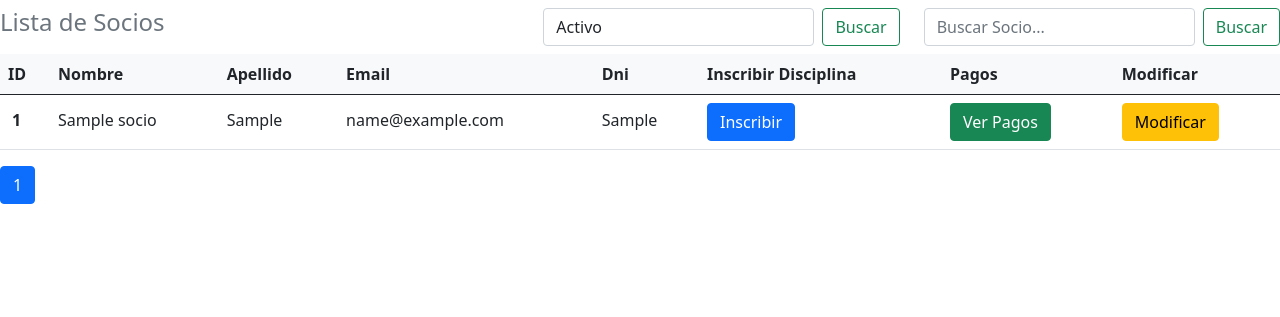
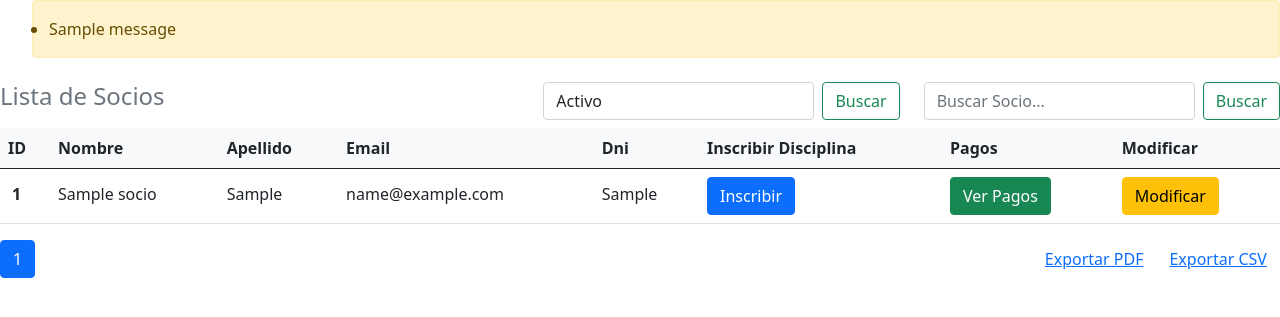
Before and after one commit to Juan-Cruz-GH/Proyecto-de-Software-UNLP, a Flask app: page /socios/ in a window 1280 px wide. Shown: the part 56-373 px from the top of the page. Run offline with Flask 2, Linux system fonts and the light colour scheme; tables that the repository leaves empty hold one stand-in row (values such as "Sample post"); one stand-in notice (Sample message) is shown.

Commit message:
Se agregaron las validaciones para los form de socios y las exportaciones de socios a PDF y CSV

```diff
--- a/admin/pyproject.toml
+++ b/admin/pyproject.toml
@@ -11,6 +11,7 @@ python = "^3.8"
 Flask = "^2.2.2"
 psycopg2-binary = "^2.9.3"
 Flask-SQLAlchemy = "^2.5.1"
+fpdf = "^1.7.2"
 
 
 [build-system]
--- a/admin/src/core/socios/__init__.py
+++ b/admin/src/core/socios/__init__.py
@@ -1,5 +1,16 @@
+import re
 from src.core.socios.socios import Socio
 from src.core.db import db
+
+def todos_los_socios():
+    '''Retorna todos los socios en una lista de diccionarios'''
+    data_socios = []
+    for socio in Socio.query.all():
+        row = socio.__dict__
+        row.pop("_sa_instance_state")
+        row.pop("inserted_at")
+        data_socios.append(row)
+    return data_socios
 
 def listar_socios(page, apellido=None, tipo=None):
     '''Esta funcion devuelve todos los socios de forma paginada segun la configuracion
@@ -69,3 +80,17 @@ def validar_datos_existentes(dni, email, accion, id=None):
             return False, "El Email ya esta cargado en el sistema."
         else:
             return True, "Ambos son validos"
+
+def validar_inputs(data):
+    '''Esta funcion valida que los inputs sean del tipo correcto.'''
+    regex_email = '^[a-z0-9]+[\._]?[a-z0-9]+[@]\w+[.]\w{2,3}$'
+    if not(data["nombre"] != '' and data["apellido"] != '' and data["email"] != '' and data["tipo_documento"] != '' and data["dni"] != '' and data["genero"] != '' and data["direccion"] != '' and data["genero"] != ''):
+        return False, "Todos los datos deben estar completos"
+    elif not (data["dni"].isdigit() and data["telefono"].isdigit()):
+        return False, "El telefono y dni deben ser solo numeros, sin guiones ni puntos."
+    elif not(re.fullmatch(r"[A-Za-z ]{1,50}", data["nombre"]) and re.fullmatch(r"[A-Za-z ]{1,50}", data["apellido"])):
+        return False, "El nombre o apellido son incorrectos."
+    elif not(re.search(regex_email,data["email"])):
+        return False, "El email debe ser valido"
+    else:
+        return True, "Inputs Validos"
--- a/admin/src/web/controllers/socios.py
+++ b/admin/src/web/controllers/socios.py
@@ -1,6 +1,9 @@
+import csv
+from datetime import datetime
 from flask import Blueprint, render_template, request, redirect, flash
 from src.core import socios
 from src.core import pagos
+from src.utils import PDF
 
 socio_blueprint = Blueprint("socios", __name__, url_prefix="/socios")
 
@@ -40,7 +43,11 @@ def socio_add():
         "telefono": request.form.get("telefono"),
     }
     validacion, mensaje = socios.validar_datos_existentes(data_socio["dni"], data_socio["email"], "alta")
+    validacion_inputs, mensaje = socios.validar_inputs(data_socio)
     if(validacion == False):
+        flash(mensaje)
+        return redirect("/socios/alta-socio")
+    elif(not validacion_inputs):
         flash(mensaje)
         return redirect("/socios/alta-socio")
     else:
@@ -63,8 +70,12 @@ def socio_update():
         "direccion": request.form.get("direccion"),
         "telefono": request.form.get("telefono"),
     }
-    validacion, mensaje = socios.validar_datos_existentes(data_socio["dni"], data_socio["email"], "modificacion", data_socio["id"])
-    if(validacion == False):
+    validacion_datos_existentes, mensaje = socios.validar_datos_existentes(data_socio["dni"], data_socio["email"], "modificacion", data_socio["id"])
+    validacion_inputs, mensaje = socios.validar_inputs(data_socio)
+    if(not validacion_datos_existentes):
+        flash(mensaje)
+        return redirect("/socios/" + data_socio["id"])
+    elif(not validacion_inputs):
         flash(mensaje)
         return redirect("/socios/" + data_socio["id"])
     else:
@@ -76,3 +87,43 @@ def socio_delete(id):
     '''Esta funcion llama al metodo correspondiente para eliminar un socio.'''
     socio = socios.eliminar_socio(id)
     return redirect("/socios")
+
+@socio_blueprint.route("/exportar-csv")
+def exportar_csv():
+    data_socios = socios.todos_los_socios()
+    headers = ['id', 'apellido', 'activo', 'dni', 'genero', 'telefono', 'nombre', 'email', 'tipo_documento', 'direccion']
+    with open('socios.csv', 'w') as f:
+        writer = csv.DictWriter(f, fieldnames=headers)
+        writer.writeheader()
+        writer.writerows(data_socios)
+    return redirect('/socios')
+
+@socio_blueprint.route("/exportar-pdf")
+def exportar_pdf():
+    data_socios = socios.todos_los_socios()
+    pdf = PDF()
+    pdf.add_page()
+    pdf.alias_nb_pages()
+    pdf.set_font('Arial', 'B', 16)
+    pdf.cell(40, 20, f'{datetime.now().date()}')
+    pdf.set_font('Arial', 'B', 12)
+    y_height = 5
+    pdf.set_xy(0, 50)
+    pdf.cell(15)
+    pdf.cell(30, y_height, 'Nombre', border=1)
+    pdf.cell(30, y_height, 'Apellido', border=1)
+    pdf.cell(25, y_height, 'Dni', border=1)
+    pdf.cell(25, y_height, 'Telefono', border=1)
+    pdf.cell(30, y_height, 'Genero', border=1)
+    pdf.cell(40, y_height, 'Direccion', border=1, ln=1)
+    pdf.set_font('Arial', '', 12)
+    for socio in data_socios:
+        pdf.cell(5)
+        pdf.cell(30, y_height, socio["nombre"], border=1)
+        pdf.cell(30, y_height, socio["apellido"], border=1)
+        pdf.cell(25, y_height, socio["dni"], border=1)
+        pdf.cell(25, y_height, socio["telefono"], border=1)
+        pdf.cell(30, y_height, socio["genero"], border=1)
+        pdf.cell(40, y_height, socio["direccion"], border=1, ln=1)
+    pdf.output('listado_socios.pdf', 'F')
+    return redirect('/socios')
--- a/admin/src/web/templates/socios/index.html
+++ b/admin/src/web/templates/socios/index.html
@@ -8,6 +8,17 @@
 {% endblock %}
 
 {% block content %}
+{% with messages = get_flashed_messages() %}
+    {% if messages %}
+        <ul class=flashes>
+        {% for message in messages %}
+        <div class="alert alert-warning" role="alert">
+            <li>{{ message }}</li>
+        </div>
+        {% endfor %}
+        </ul>
+    {% endif %}
+{% endwith %}
 <div class="table-responsive">
   <table class="table align-middle mb-0 bg-white caption-top">
     <caption>
@@ -111,24 +122,25 @@
       {% endfor %}
     </tbody>
   </table>
+  <div class="row">
+    <div class="col-md-4">
       <div class="pagination mt-3">
         <ul class="pagination">
           {% if socios.has_prev %}
           <li class="page-item">
             <a
               class="page-link"
-          href="{{ url_for('socios.socio_index', page=socios.prev_num, busqueda=apellido, tipo=tipo) }}"
+              href="{{ url_for('socios.socio_index', page=socios.prev_num, busqueda=apellido) }}"
             >
               {{ '<<<' }}
             </a>
           </li>
-      {% endif %}
-      {% for number in socios.iter_pages() %}
-      {% if socios.page != number %}
+          {% endif %} {% for number in socios.iter_pages() %} {% if socios.page
+          != number %}
           <li class="page-item">
             <a
               class="page-link"
-          href="{{ url_for('socios.socio_index', page=number, busqueda=apellido, tipo=tipo) }}"
+              href="{{ url_for('socios.socio_index', page=number, busqueda=apellido) }}"
             >
               {{ number }}
             </a>
@@ -137,13 +149,11 @@
           <li class="page-item active">
             <span class="page-link">{{ number }}</span>
           </li>
-      {% endif %}
-      {% endfor %}
-      {% if socios.has_next %}
+          {% endif %} {% endfor %} {% if socios.has_next %}
           <li class="page-item">
             <a
               class="page-link"
-          href="{{ url_for('socios.socio_index', page=socios.next_num, busqueda=apellido, tipo=tipo) }}"
+              href="{{ url_for('socios.socio_index', page=socios.next_num, busqueda=apellido) }}"
             >
               {{ '>>>' }}
             </a>
@@ -152,4 +162,18 @@
         </ul>
       </div>
     </div>
+    <div class="col-md-4 offset-md-4 mt-3">
+      <a
+        href="{{ url_for('socios.exportar_csv') }}"
+        class="btn btn-link float-md-end"
+        >Exportar CSV</a
+      >
+      <a
+        href="{{ url_for('socios.exportar_pdf') }}"
+        class="btn btn-link float-md-end"
+        >Exportar PDF</a
+      >
+    </div>
+  </div>
+</div>
 {% endblock %}
```
Also changed, not shown: admin/src/utils.py (added, +13 -0 lines), admin/src/web/templates/socios/perfil_socio.html (+8 -8 lines), 1 other file. Lines whose indentation alone changed are shown as unchanged.
